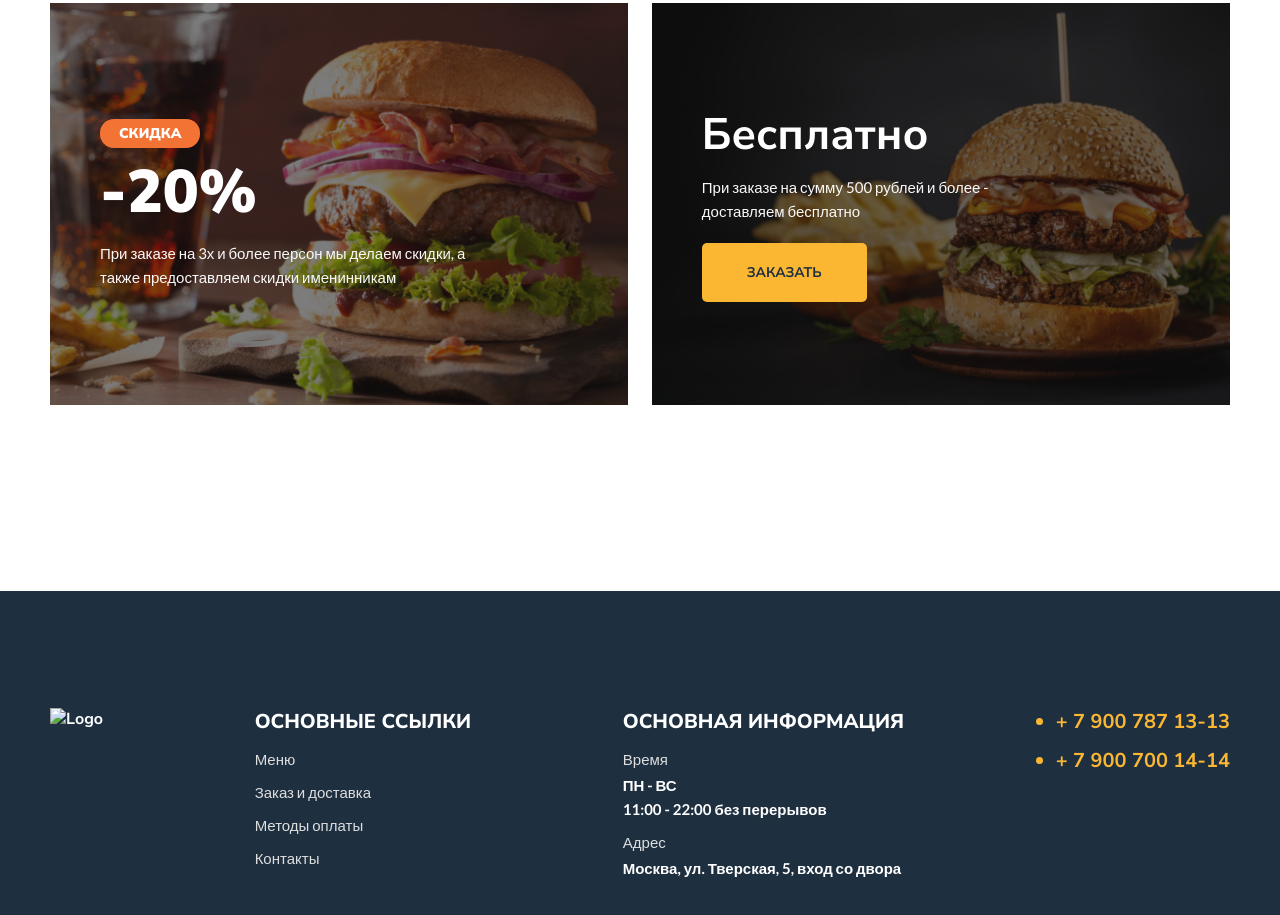
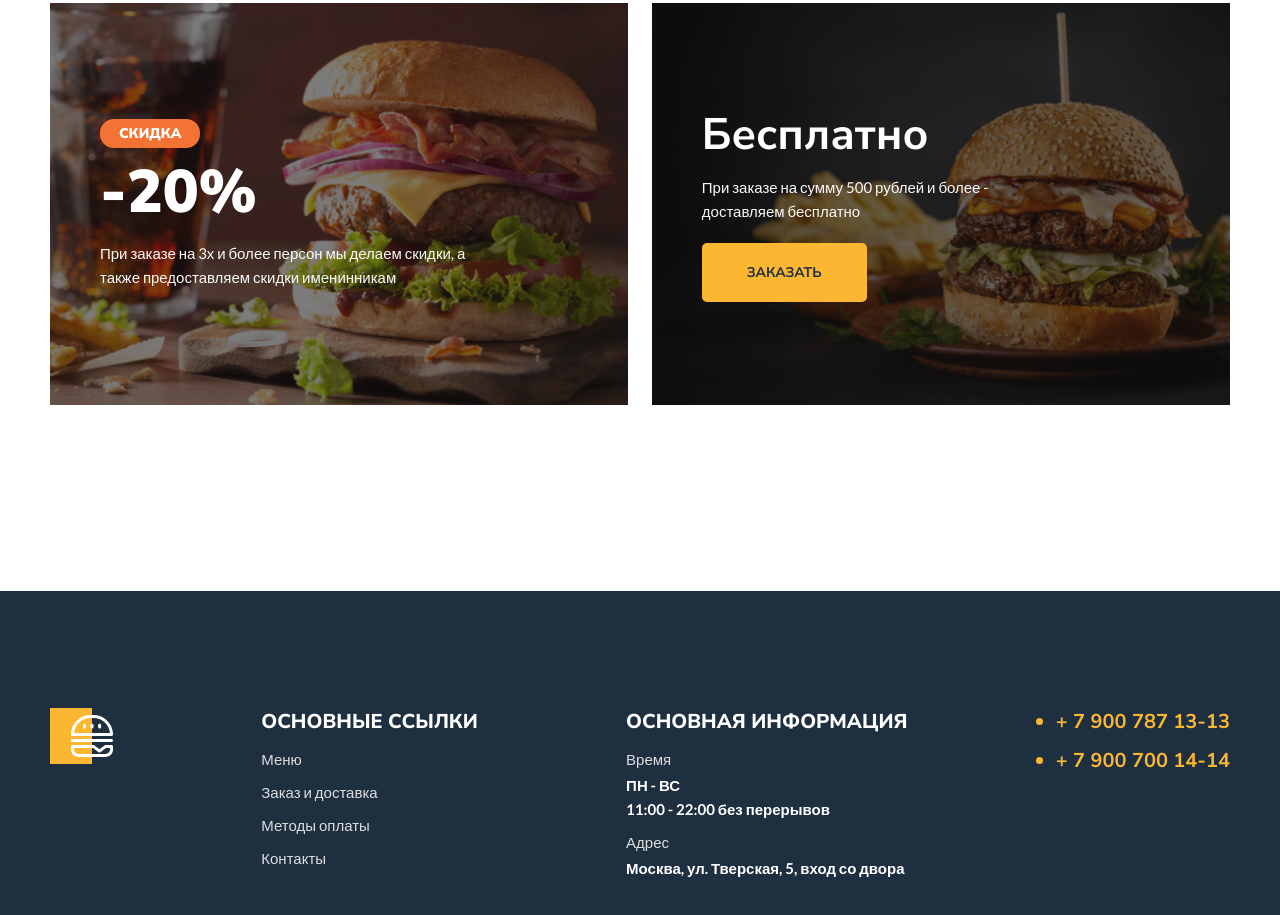
Before and after one commit to nastyaveber/sites, a plain HTML site: page index.html in a window 1280 px wide. Shown: the part 1048-1963 px from the top of the page. Drawn offline with Linux system fonts and the light colour scheme; the site is published under a folder, as on GitHub Pages, so addresses that start at the root find nothing.

Commit message:
Update index.html

```diff
--- a/index.html
+++ b/index.html
@@ -44,7 +44,7 @@
     <div class="footer">
         <div class="container">
             <div class="item">
-               <img class="logo" src="/image/logo.svg" alt="Logo">
+               <img class="logo" src="image/logo.svg" alt="Logo">
             </div>
             <div class="item">
                <h2>основные ссылки</h2>
```
